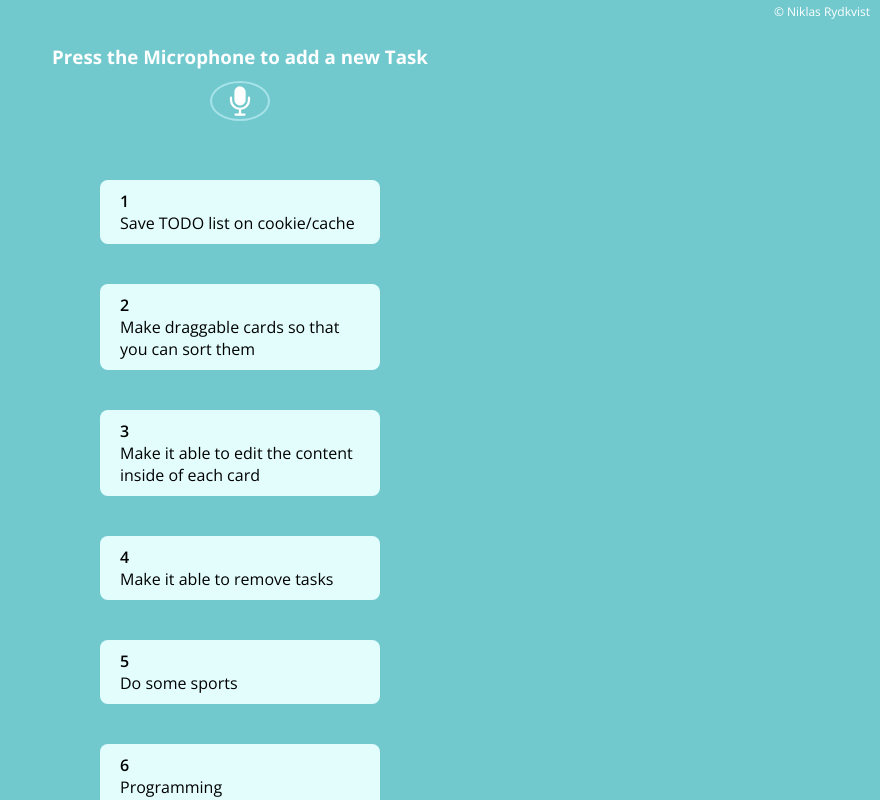
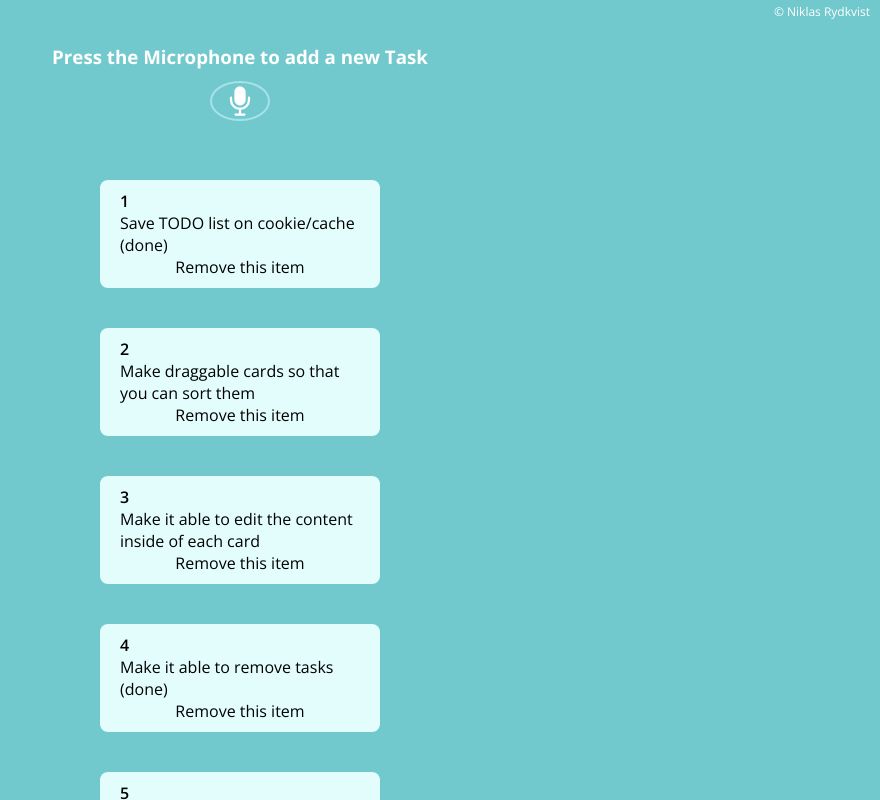
Before and after one commit to rydkvist/voice-recognition-todo-list, a React (Create React App) app: page / in a window 1280 px wide. Shown: the whole page, without its empty margins (400-1280 px from the left). Built offline with nearby package versions, Linux system fonts and the light colour scheme.

Commit message:
Add feature: remove items

```diff
--- a/src/App.jsx
+++ b/src/App.jsx
@@ -2,6 +2,7 @@ import React, { useState, useEffect } from "react";
 import { Spinner } from "./Spinner";
 import styled, { css } from "styled-components";
 import { useTodoList } from "./TodoContext";
+import { Card } from "./Card";
 
 const Main = styled.div`
   display: flex;
@@ -39,16 +40,6 @@ const Button = styled.button`
   &:focus {
     box-shadow: 0px 0px 5px 2px rgba(163, 221, 203, 0.75);
   }
-`;
-
-const StyledCard = styled.div`
-  display: flex;
-  flex-direction: column;
-  padding: 0.625rem 1.25rem;
-  width: 15rem;
-  border-radius: 8px;
-  background-color: #e3fdfd;
-  margin: 1.25rem 0rem;
 `;
 
 const Copyright = styled.a`
@@ -98,21 +89,6 @@ const List = styled.div`
   flex-direction: column;
   overflow-y: auto;
 `;
-
-const Number = styled.p`
-  font-weight: 600;
-`;
-
-const Description = styled.p`
-  overflow-x: hidden;
-`;
-
-const Card = ({ position, description }) => (
-  <StyledCard>
-    <Number>{position}</Number>
-    <Description>{description}</Description>
-  </StyledCard>
-);
 
 const App = () => {
   const { todoList, setTodoList } = useTodoList();
@@ -174,7 +150,7 @@ const App = () => {
 
       <List>
         {todoList.map((item, index) => (
-          <Card key={index} description={item.value} position={item.id + 1} />
+          <Card key={index} description={item.value} position={item.id} />
         ))}
       </List>
     </Main>
--- /dev/null
+++ b/src/Card.jsx
@@ -0,0 +1,33 @@
+import React from "react";
+import styled from "styled-components";
+import { useTodoList } from "./TodoContext";
+
+const StyledCard = styled.div`
+  display: flex;
+  flex-direction: column;
+  padding: 0.625rem 1.25rem;
+  width: 15rem;
+  border-radius: 8px;
+  background-color: #e3fdfd;
+  margin: 1.25rem 0rem;
+`;
+
+const Number = styled.p`
+  font-weight: 600;
+`;
+
+const Description = styled.p`
+  overflow-x: hidden;
+`;
+
+export const Card = ({ position, description }) => {
+  const { onRemoveItem } = useTodoList();
+
+  return (
+    <StyledCard>
+      <Number>{position + 1}</Number>
+      <Description>{description}</Description>
+      <button onClick={() => onRemoveItem(position)}>Remove this item</button>
+    </StyledCard>
+  );
+};
--- a/src/TodoContext.jsx
+++ b/src/TodoContext.jsx
@@ -1,10 +1,10 @@
 import React, { createContext, useState, useEffect, useContext } from "react";
 
 const initialState = [
-  { id: 0, value: "Save TODO list on cookie/cache" },
+  { id: 0, value: "Save TODO list on cookie/cache (done)" },
   { id: 1, value: "Make draggable cards so that you can sort them" },
   { id: 2, value: "Make it able to edit the content inside of each card" },
-  { id: 3, value: "Make it able to remove tasks" },
+  { id: 3, value: "Make it able to remove tasks (done)" },
   { id: 4, value: "Do some sports" },
   { id: 5, value: "Programming" },
   { id: 6, value: "Dance" },
@@ -28,12 +28,24 @@ export const useTodoList = () => {
 export const TodoListProvider = ({ children }) => {
   const [todoList, setTodoList] = useState(localState || initialState);
 
+  const onRemoveItem = (itemId) => {
+    // remove selected item from list
+    const tempNewList = todoList.filter((item) => item.id !== itemId);
+
+    // add new id to every item after the removal
+    const newList = tempNewList.map((item, index) => {
+      return { id: index, value: item.value };
+    });
+
+    setTodoList(newList);
+  };
+
   useEffect(() => {
     localStorage.setItem("todoListStorage", JSON.stringify(todoList));
   }, [todoList]);
 
   return (
-    <TodoListContext.Provider value={{ todoList, setTodoList }}>
+    <TodoListContext.Provider value={{ todoList, setTodoList, onRemoveItem }}>
       {children}
     </TodoListContext.Provider>
   );
```
Also changed, not shown: src/InfoContext.jsx (added, +35 -0 lines), 1 other file (tests, documents, lock files or other folders).
